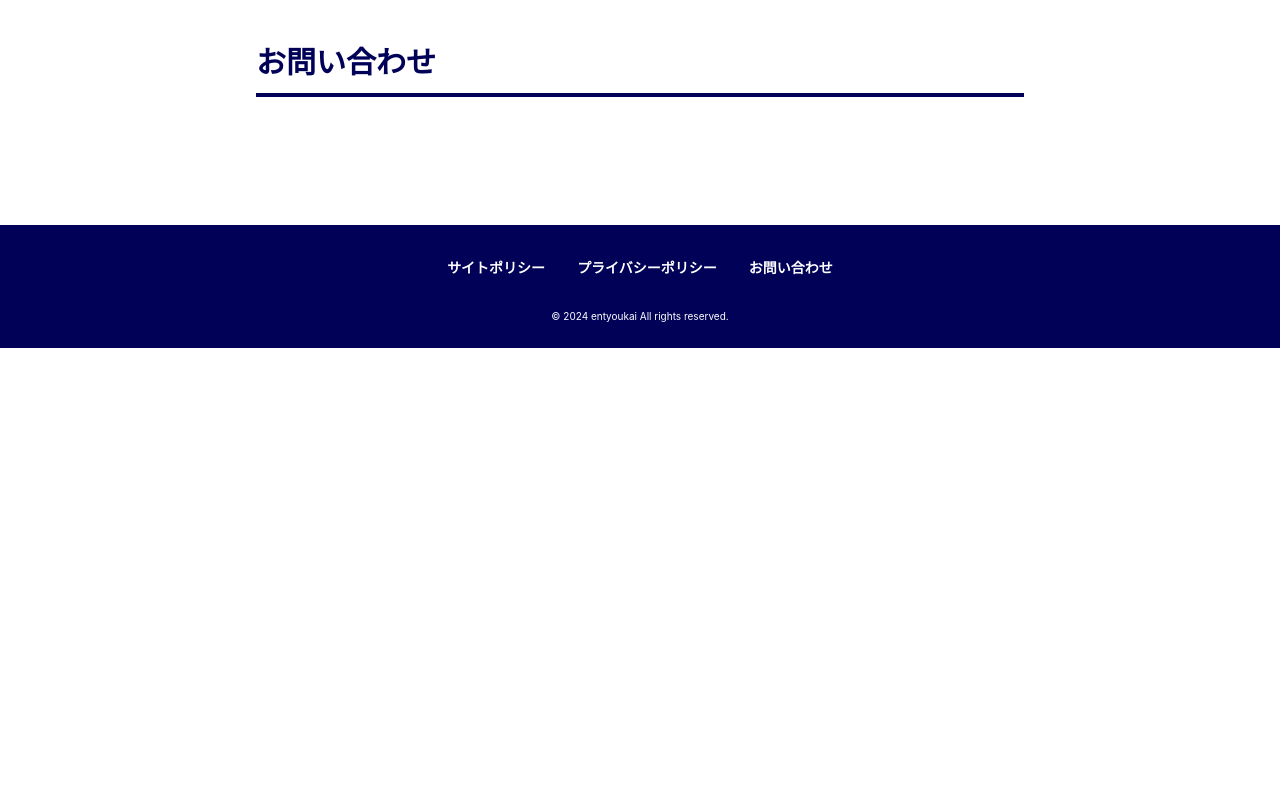
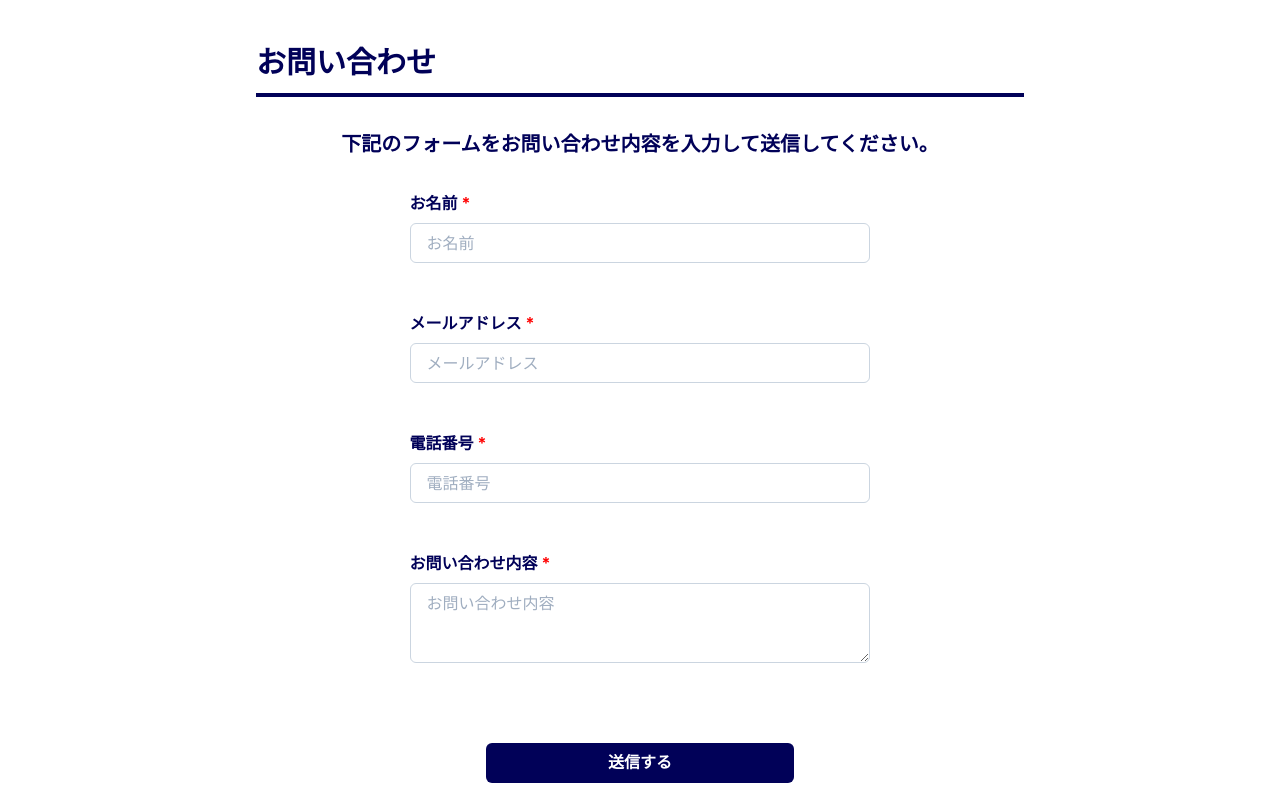
Before and after one commit to yushin-ito/Entyoukai, a React (Vite) app: page /contact in a window 1280 px wide. Shown: the part 840-1640 px from the top of the page. Before the commit the page ends 1188 px from the top, so only its background shows below. Built offline with nearby package versions, Linux system fonts and the light colour scheme.

Commit message:
add: お問い合わせフォームUI

```diff
--- /dev/null
+++ b/src/components/elements/Input.tsx
@@ -0,0 +1,18 @@
+import {
+  Input as ChakraInput,
+  InputProps as ChakraInputProps,
+} from "@chakra-ui/react";
+
+const Input = (props: ChakraInputProps) => {
+  return (
+    <ChakraInput
+      borderWidth="1.2px"
+      borderColor="gray.300"
+      focusBorderColor="brand"
+      _placeholder={{ color: "gray.400" }}
+      {...props}
+    />
+  );
+};
+
+export default Input;
--- /dev/null
+++ b/src/components/elements/Textarea.tsx
@@ -0,0 +1,18 @@
+import {
+  Textarea as ChakraTextarea,
+  TextareaProps as ChakraTextareaProps,
+} from "@chakra-ui/react";
+
+const Textarea = (props: ChakraTextareaProps) => {
+  return (
+    <ChakraTextarea
+      borderWidth="1.2px"
+      borderColor="gray.300"
+      focusBorderColor="brand"
+      _placeholder={{ color: "gray.400" }}
+      {...props}
+    />
+  );
+};
+
+export default Textarea;
--- /dev/null
+++ b/src/components/layouts/ContactForm.tsx
@@ -0,0 +1,125 @@
+import {
+  VStack,
+  FormControl,
+  FormLabel,
+  FormErrorMessage,
+  Button,
+  Text,
+} from "@chakra-ui/react";
+import { useForm } from "react-hook-form";
+import Input from "../elements/Input";
+import Textarea from "../elements/Textarea";
+
+type FormData = {
+  name: string;
+  email: string;
+  phone: string;
+  message: string;
+};
+
+const ContactForm = () => {
+  const {
+    register,
+    handleSubmit,
+    formState: { errors, isSubmitting },
+  } = useForm<FormData>();
+
+  const onSubmit = (data: FormData) => {
+    console.log(data);
+  };
+
+  return (
+    <VStack as="form" onSubmit={handleSubmit(onSubmit)} w="100%" spacing="8">
+      <Text fontSize="xl" fontWeight="bold" color="brand">
+        下記のフォームをお問い合わせ内容を入力して送信してください。
+      </Text>
+      <VStack w="60%" spacing="12">
+        {/* お名前 */}
+        <FormControl isInvalid={!!errors.name}>
+          <FormLabel fontWeight="bold" color="brand">
+            お名前 <span style={{ color: "red" }}>*</span>
+          </FormLabel>
+          <Input
+            placeholder="お名前"
+            {...register("name", { required: "お名前は必須項目です" })}
+          />
+          <FormErrorMessage>
+            {errors.name && errors.name.message}
+          </FormErrorMessage>
+        </FormControl>
+
+        {/* メールアドレス */}
+        <FormControl isInvalid={!!errors.email}>
+          <FormLabel fontWeight="bold" color="brand">
+            メールアドレス <span style={{ color: "red" }}>*</span>
+          </FormLabel>
+          <Input
+            type="email"
+            placeholder="メールアドレス"
+            {...register("email", {
+              required: "メールアドレスは必須項目です",
+              pattern: {
+                value: /^[a-zA-Z0-9._%+-]+@[a-zA-Z0-9.-]+\.[a-zA-Z]{2,4}$/,
+                message: "有効なメールアドレスを入力してください",
+              },
+            })}
+          />
+          <FormErrorMessage>
+            {errors.email && errors.email.message}
+          </FormErrorMessage>
+        </FormControl>
+
+        {/* 電話番号 */}
+        <FormControl isInvalid={!!errors.phone}>
+          <FormLabel fontWeight="bold" color="brand">
+            電話番号 <span style={{ color: "red" }}>*</span>
+          </FormLabel>
+          <Input
+            type="tel"
+            placeholder="電話番号"
+            {...register("phone", {
+              required: "電話番号は必須項目です",
+              pattern: {
+                value: /^[0-9]{10,11}$/,
+                message: "有効な電話番号を入力してください（10〜11桁）",
+              },
+            })}
+          />
+          <FormErrorMessage>
+            {errors.phone && errors.phone.message}
+          </FormErrorMessage>
+        </FormControl>
+
+        {/* お問い合わせ内容 */}
+        <FormControl isInvalid={!!errors.message}>
+          <FormLabel fontWeight="bold" color="brand">
+            お問い合わせ内容 <span style={{ color: "red" }}>*</span>
+          </FormLabel>
+          <Textarea
+            placeholder="お問い合わせ内容"
+            {...register("message", {
+              required: "お問い合わせ内容は必須項目です",
+            })}
+          />
+          <FormErrorMessage>
+            {errors.message && errors.message.message}
+          </FormErrorMessage>
+        </FormControl>
+      </VStack>
+      {/* 送信ボタン */}
+      <Button
+        type="submit"
+        colorScheme="brand"
+        bg="brand"
+        color="white"
+        w="40%"
+        mt="12"
+        isLoading={isSubmitting}
+      >
+        送信する
+      </Button>
+    </VStack>
+  );
+};
+
+export default ContactForm;
--- a/src/pages/Companty.tsx
+++ b/src/pages/Companty.tsx
@@ -7,7 +7,7 @@ const Company = () => {
   return (
     <VStack flex="1" alignItems="center" spacing="20" overflowX="hidden">
       <MainVisual />
-      <VStack w="60%" spacing="20">
+      <VStack w="60%" spacing="8">
         <SectionTitle title="企業の方へ" />
       </VStack>
       <Footer />
--- a/src/pages/Contact.tsx
+++ b/src/pages/Contact.tsx
@@ -2,13 +2,15 @@ import { VStack } from "@chakra-ui/react";
 import MainVisual from "../components/layouts/MainVisual";
 import SectionTitle from "../components/layouts/SectionTitle";
 import Footer from "../components/layouts/Footer";
+import ContactForm from "../components/layouts/ContactForm";
 
 const Contact = () => {
   return (
     <VStack flex="1" alignItems="center" spacing="20" overflowX="hidden">
       <MainVisual />
-      <VStack w="60%" spacing="20">
+      <VStack w="60%" spacing="8">
         <SectionTitle title="お問い合わせ" />
+        <ContactForm />
       </VStack>
       <Footer />
     </VStack>
--- a/src/pages/Member.tsx
+++ b/src/pages/Member.tsx
@@ -7,7 +7,7 @@ const Member = () => {
   return (
     <VStack flex="1" alignItems="center" spacing="20" overflowX="hidden">
       <MainVisual />
-      <VStack w="60%" spacing="20">
+      <VStack w="60%" spacing="8">
         <SectionTitle title="メンバー紹介" />
       </VStack>
       <Footer />
--- a/src/pages/Participant.tsx
+++ b/src/pages/Participant.tsx
@@ -7,7 +7,7 @@ const Participant = () => {
   return (
     <VStack flex="1" alignItems="center" spacing="20" overflowX="hidden">
       <MainVisual />
-      <VStack w="60%" spacing="20">
+      <VStack w="60%" spacing="8">
         <SectionTitle title="参加する方へ" />
       </VStack>
       <Footer />
```
